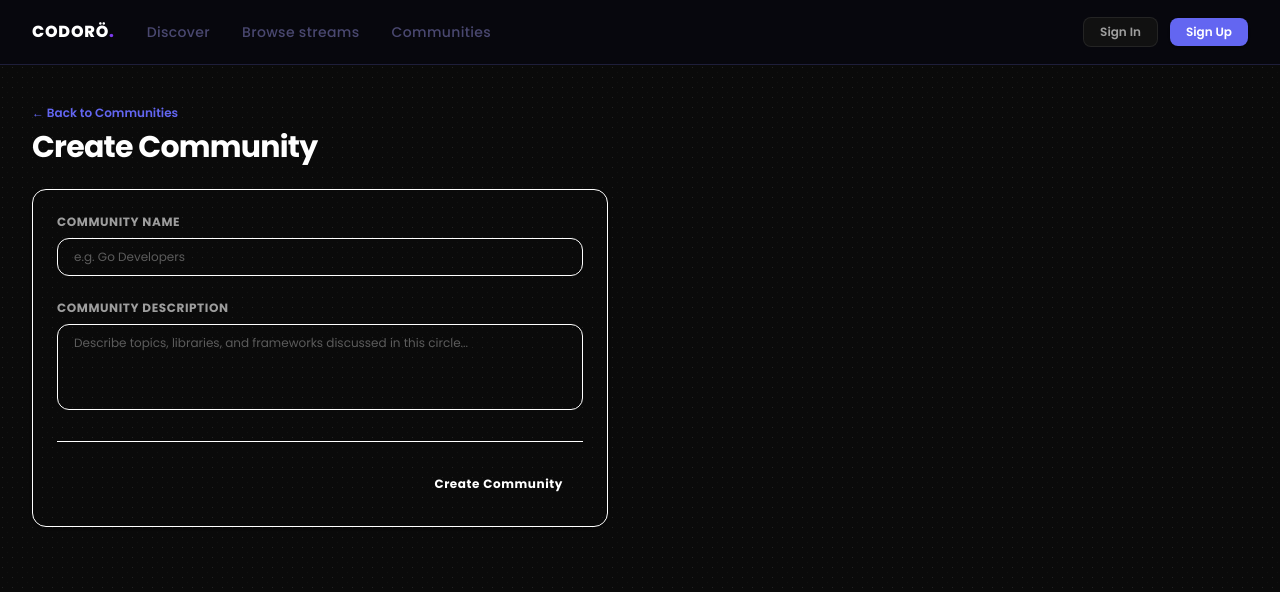
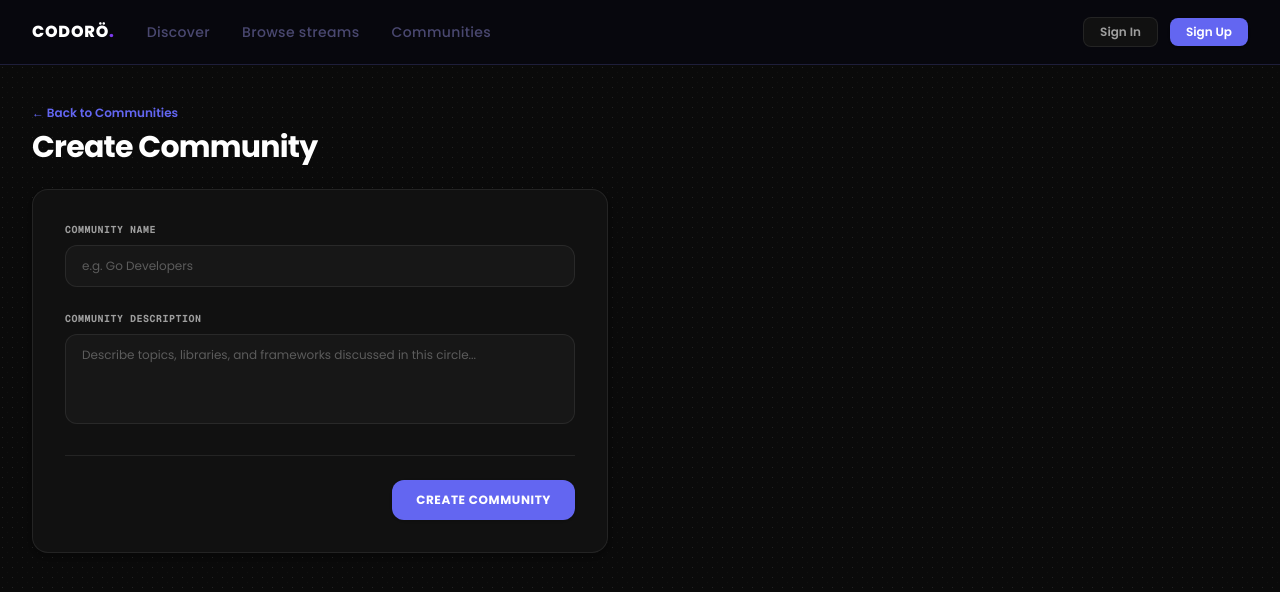
Before and after one commit to rajsingh1301/Codoro, a Next.js app: page /communities/create in a window 1280 px wide. Shown: the top 592 px of the page. Built offline with nearby package versions, Linux system fonts and the light colour scheme; no server answers.

Commit message:
improve create community form ui

```diff
--- a/src/components/community/create-community-form.tsx
+++ b/src/components/community/create-community-form.tsx
@@ -8,36 +8,36 @@ export function CreateCommunityForm() {
   }
 
   return (
-    <form action={handleAction} className="space-y-6 max-w-xl bg-card-bg border border-border-main rounded-[14px] p-6 shadow-sm">
+    <form action={handleAction} className="space-y-6 max-w-xl bg-[#111111] border border-[rgba(255,255,255,0.08)] rounded-2xl p-8 shadow-md">
       <div className="space-y-2">
-        <label className="text-xs font-bold text-txt-secondary uppercase tracking-wider block">
+        <label className="text-[10px] font-bold text-txt-secondary uppercase tracking-wider block font-mono">
           Community Name
         </label>
         <input
           name="name"
           placeholder="e.g. Go Developers"
-          className="w-full px-4 py-2.5 bg-surface border border-border-main focus:border-brand/45 rounded-xl text-txt-primary text-xs placeholder:text-txt-muted outline-none transition duration-200"
+          className="w-full px-4 py-3 bg-[#171717] border border-[rgba(255,255,255,0.08)] focus:border-accent focus:shadow-[0_0_0_2px_rgba(99,102,241,0.15)] rounded-xl text-white text-xs placeholder:text-txt-muted outline-none transition-all duration-200"
           required
         />
       </div>
 
       <div className="space-y-2">
-        <label className="text-xs font-bold text-txt-secondary uppercase tracking-wider block">
+        <label className="text-[10px] font-bold text-txt-secondary uppercase tracking-wider block font-mono">
           Community Description
         </label>
         <textarea
           name="description"
           placeholder="Describe topics, libraries, and frameworks discussed in this circle..."
           rows={4}
-          className="w-full px-4 py-2.5 bg-surface border border-border-main focus:border-brand/45 rounded-xl text-txt-primary text-xs placeholder:text-txt-muted outline-none transition duration-200 resize-none"
+          className="w-full px-4 py-3 bg-[#171717] border border-[rgba(255,255,255,0.08)] focus:border-accent focus:shadow-[0_0_0_2px_rgba(99,102,241,0.15)] rounded-xl text-white text-xs placeholder:text-txt-muted outline-none transition-all duration-200 resize-none"
           required
         />
       </div>
 
-      <div className="border-t border-border-main pt-6 flex justify-end">
+      <div className="border-t border-[rgba(255,255,255,0.08)] pt-6 flex justify-end">
         <button
           type="submit"
-          className="px-5 py-2.5 rounded-xl bg-brand hover:bg-brand-hover text-white font-bold text-xs tracking-wider transition duration-200 cursor-pointer"
+          className="px-6 py-3 rounded-xl bg-accent hover:bg-accent-dim text-white font-bold text-xs tracking-wider uppercase transition-all duration-200 cursor-pointer shadow-sm active:translate-y-0 hover:-translate-y-0.5"
         >
           Create Community
         </button>
```
